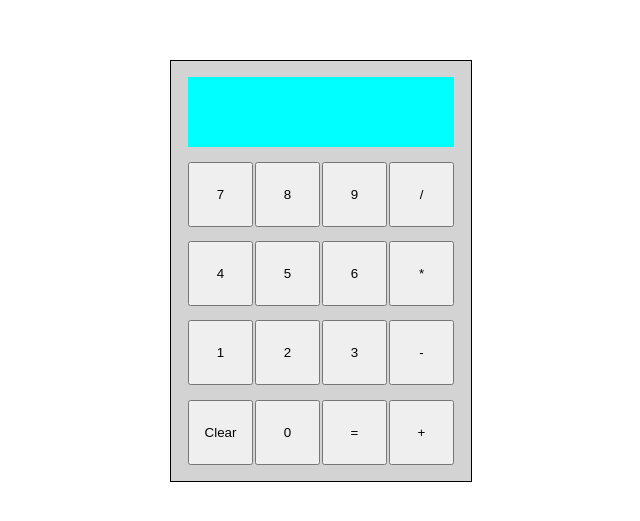
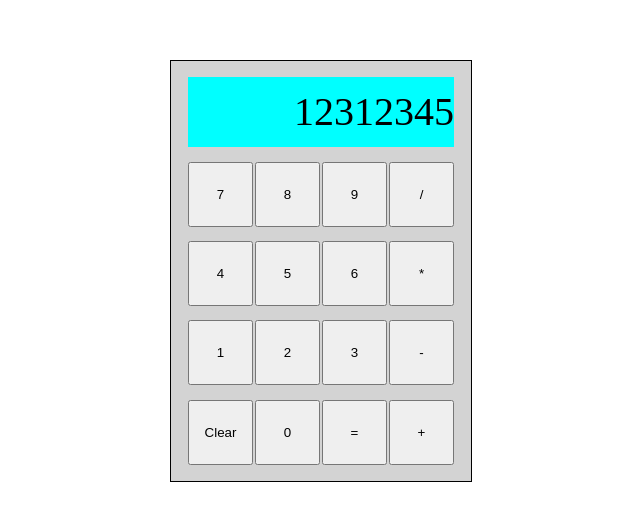
Before and after one commit to FSOsuit/Calculator, a plain HTML site: page index.html in a window 1280 px wide. Shown: the part 129-650 px from the top of the page, without its empty margins (319-959 px from the left). Drawn offline with Linux system fonts and the light colour scheme.

Commit message:
added dummy numbers to display to look decent

```diff
--- a/index.html
+++ b/index.html
@@ -10,7 +10,7 @@
 <body>
   <script src="scripts.js" defer></script>
   <div class="calculator">
-    <div class="display"></div>
+    <div class="display">12312345</div>
     <button type="button">7</button>
     <button type="button">8</button>
     <button type="button">9</button>
--- a/styles.css
+++ b/styles.css
@@ -10,7 +10,10 @@ body {
   width: 266px;
   height: 70px;
   background-color: aqua;
-
+  font-size: 40px;
+  text-align: right;
+  vertical-align: middle;
+  line-height: 70px;
 }
 
 .calculator {
```
